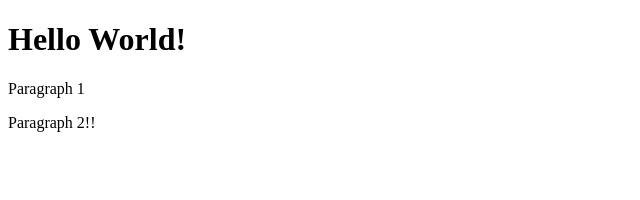
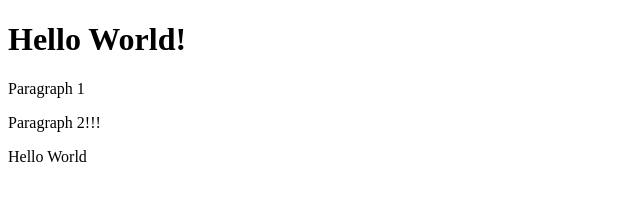
Before and after one commit to mnaray5/Hello_World, a plain HTML site: page index.html in a window 1280 px wide. Shown: the whole page, without its empty margins (0-640 px from the left). Drawn offline with Linux system fonts and the light colour scheme.

Commit message:
adding new paragraph

```diff
--- a/index.html
+++ b/index.html
@@ -11,7 +11,8 @@
 
         <h1>Hello World!</h1>
         <p>Paragraph 1</p>
-        <p>Paragraph 2!!</p>
+        <p>Paragraph 2!!!</p>
+        <p>Hello World</p>
 
     </body>
 
```
